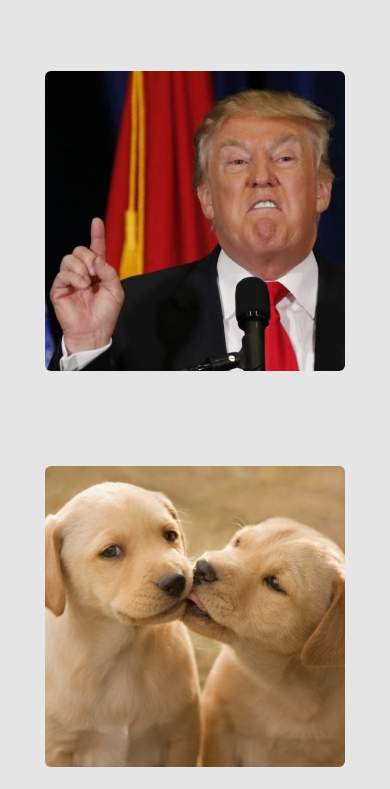
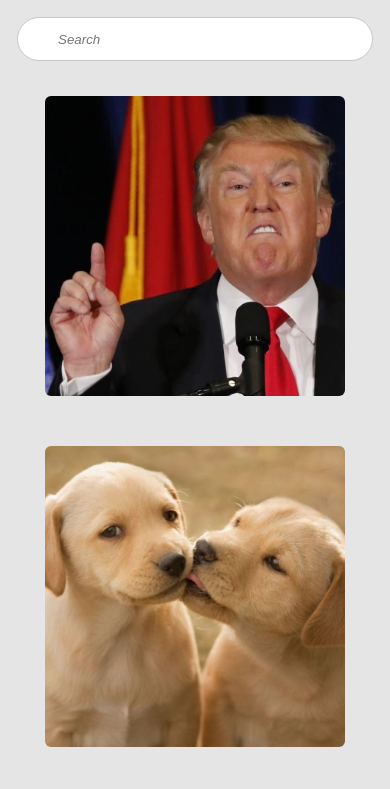
Before and after one commit to LilKruchi/meme-generator, a plain HTML site: page index.html in a window 390 px wide. Shown: the part 55-844 px from the top of the page. Drawn offline with Linux system fonts and the light colour scheme.

Commit message:
fixed CSS, working searchbar

```diff
--- a/index.html
+++ b/index.html
@@ -36,8 +36,8 @@
     <!-- Gallery -->
     <main class="photo-gallery">
 
-        <div class="search-bar">
-            <input type="text" oninput="onFilter(this)" placeholder="Search">
+        <div class="search-bar-container flex">
+            <input type="text" oninput="onFilter(this)" class="search-bar" placeholder="Search">
         </div>
 
         <div class="photo-container"></div>
--- a/js/main-page.js
+++ b/js/main-page.js
@@ -79,7 +79,7 @@ function toggleMenu() {
 }
 
 function onFilter(el) {
-    filterMemes(el.value)
+    filterMemes(el.value.toLowerCase())
     renderMemes()
     createMemes()
 }
--- a/style/header.css
+++ b/style/header.css
@@ -8,6 +8,7 @@
 header {
     background-color: var(--clr2);
     width: 100vw;
+    z-index: 10;
 }
 
 header .logo {
--- a/style/photo-gallery.css
+++ b/style/photo-gallery.css
@@ -16,9 +16,44 @@
     justify-content: center;
 }
 
+.search-bar-container {
+    flex-direction: row;
+    justify-content: center;
+}
+
+.search-bar {
+    width: 90vw;
+    height: 40px;
+    border: 1px solid rgb(199, 199, 199);
+    margin-top: 2px;
+    padding-left: 40px;
+    border-radius: 30px;
+}
+
+.search-bar::placeholder {
+    font-style: italic;
+}
+
 @media (max-width: 800px) {
+    .photo-container {
+        position: relative;
+        top: 75px;
+    }
+
     .photo-container img {
-        margin-top: 75px;
+        margin-bottom: 40px;
+    }
+
+    .search-bar-container {
+        position: relative;
+        z-index: 15;
+        top: 70px;
+        flex-direction: row;
+        justify-content: center;
+    }
+
+    .search-bar {
+        width: 80vw;
     }
 }
 
```
